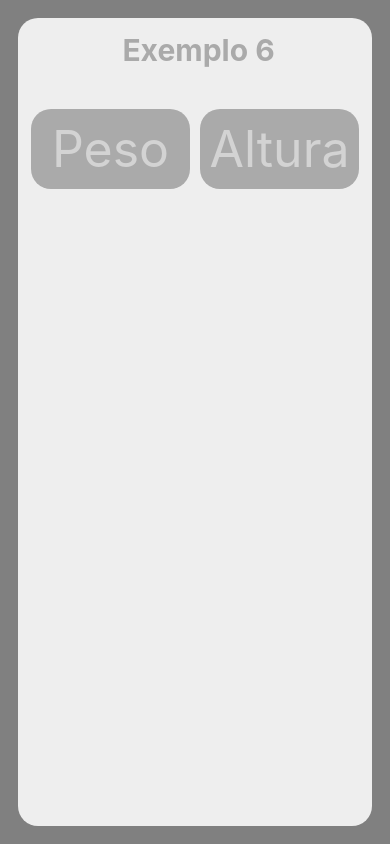
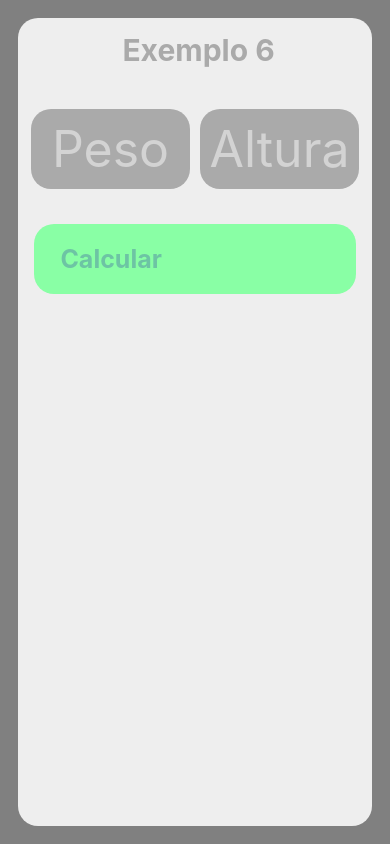
Before and after one commit to MatheusAraujo02/aula_pam, a React Native app: screen / in a window 390 px wide. Built offline with nearby package versions, Linux system fonts and the light colour scheme.

Commit message:
ex_6 continuação 2

```diff
--- /dev/null
+++ b/src/ex_6/botao/index.js
@@ -0,0 +1,18 @@
+import { Pressable, Text } from "react-native";
+
+import styles from "./styles";
+
+export default function Botao ({children}) {
+    return (
+        <Pressable
+            style=
+                {({ pressed }) => pressed ?
+                [styles.botao, styles.btnPress]
+                :
+                styles.botao
+            }
+         >
+            <Text style={styles.txtBotao}> {children} </Text>
+        </Pressable>
+    )
+}
--- /dev/null
+++ b/src/ex_6/botao/styles.js
@@ -0,0 +1,21 @@
+import { StyleSheet } from "react-native"
+
+const styles = StyleSheet.create({
+    botao: {
+        backgroundColor: '#89ffa5',
+        width: '95%',
+        borderRadius: 20,
+    },
+    txtBotao: {
+        padding: 20,
+        fontSize: 25,
+        color: "#6dc4a4",
+        fontWeight: 'bold',
+    },
+    btnPress: {
+        borderWidth: 4,
+        borderColor: '#6dc4a4'
+    }
+})
+
+export default styles;
--- a/src/ex_6/index.js
+++ b/src/ex_6/index.js
@@ -2,6 +2,7 @@
 
 import styles from './styles';
 import Input from './input';
+import Botao from './botao';
 
 export default function Exemplo_6 (){
     return(
@@ -11,6 +12,8 @@
                 <Input placeholder='Peso'  />
                 <Input placeholder='Altura'  />
             </View>
+
+            <Botao>Calcular</Botao>
         </View>
 
     )
```
